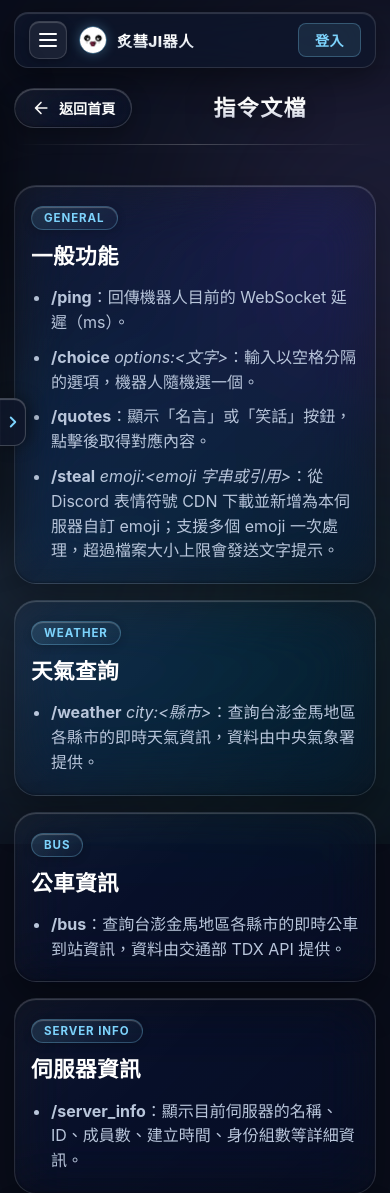
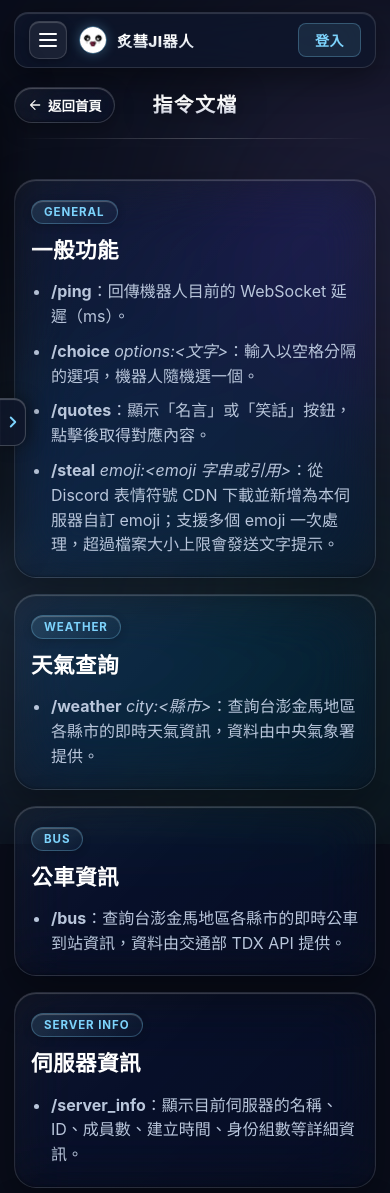
Before and after one commit to Chien-JungSu/Discord-Bot, a Flask app: page /docs in a window 390 px wide. Shown: the top 1193 px of the page. Run offline with Flask 3, Linux system fonts and the light colour scheme; parts of the project's set-up code (start-up, migrations or seed data) failed here and were passed over.

Commit message:
fix(docs): 修復手機版指令文檔標題跑版問題，改為絕對置中並優化返回首頁膠囊比例

```diff
--- a/static/css/docs.css
+++ b/static/css/docs.css
@@ -297,18 +297,23 @@ main {
   margin-bottom: 24px;
 }
 
-/* 頂部同行排列：左側返回首頁按鈕 + 置中「指令文檔」+ 右側對稱平衡佔位 */
+/* 頂部同行排列：左側返回首頁按鈕 + 置中「指令文檔」 */
 .header-top-row {
-  display: grid;
-  grid-template-columns: 1fr auto 1fr;
+  position: relative;
+  display: flex;
   align-items: center;
+  justify-content: center;
   width: 100%;
-  gap: 16px;
   min-height: 48px;
 }
 
 .header-top-row .back-link {
-  justify-self: start;
+  position: absolute;
+  left: 0;
+  top: 0;
+  bottom: 0;
+  margin: auto 0;
+  z-index: 2;
 }
 
 /* 標題「指令文檔」字樣：乾淨俐落的 Apple Presentation 純白排版 */
@@ -325,16 +330,11 @@ main {
   -webkit-text-fill-color: transparent;
   white-space: nowrap;
   filter: drop-shadow(0 2px 14px rgba(0, 0, 0, 0.5));
-  justify-self: center;
 }
 
-/* 左右對稱佔位槽，確保中間標題能夠完美置中 */
+/* 左右對稱佔位槽（Flex 置中無須額外佔位槽） */
 .header-side-placeholder {
-  justify-self: end;
-  width: 130px;
-  height: 44px;
-  visibility: hidden;
-  pointer-events: none;
+  display: none;
 }
 
 /* 上部分割線：細緻晶透 1dp 漸層玻璃線 */
@@ -583,8 +583,30 @@ main {
   }
 
   .header-top-row {
-    grid-template-columns: auto 1fr;
-    gap: 12px;
+    position: relative;
+    display: flex;
+    align-items: center;
+    justify-content: center;
+    width: 100%;
+    min-height: 42px;
+  }
+
+  .header-top-row .back-link {
+    position: absolute;
+    left: 0;
+    top: 0;
+    bottom: 0;
+    margin: auto 0;
+    height: 36px;
+    padding: 0 12px;
+    font-size: 0.84rem;
+    gap: 5px;
+    z-index: 2;
+  }
+
+  .header-top-row .back-link svg {
+    width: 16px;
+    height: 16px;
   }
 
   .header-top-row .header-side-placeholder {
@@ -592,8 +614,10 @@ main {
   }
 
   .page-title {
-    font-size: 22px;
-    text-align: right;
+    font-size: 20px;
+    text-align: center;
+    margin: 0;
+    line-height: 1.2;
   }
 
   .header-divider {
```
